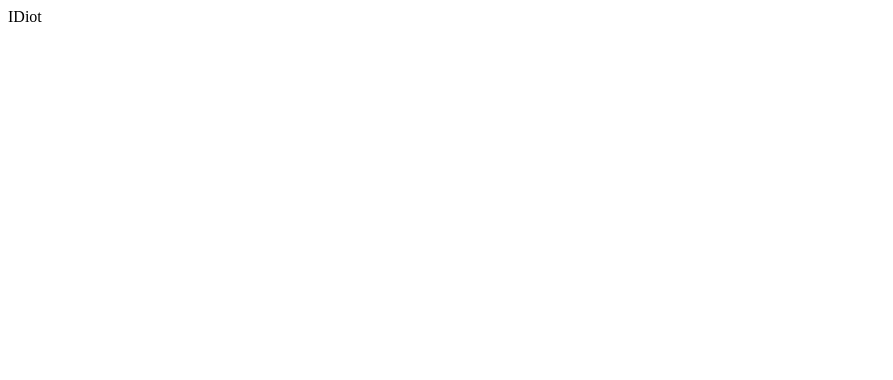
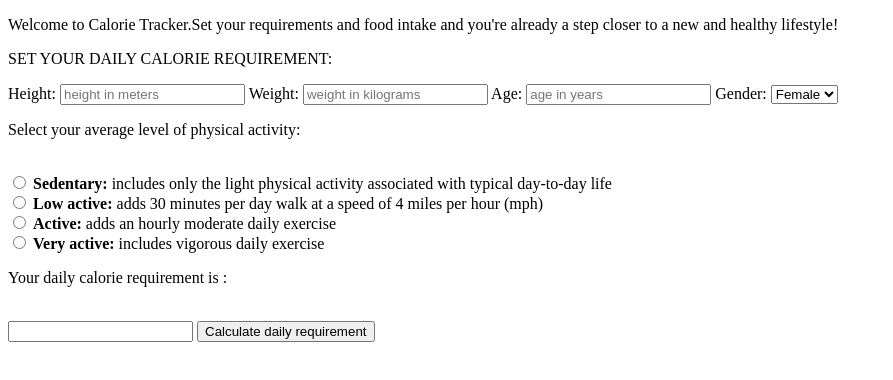
Before and after one commit to anushrisuresh/calTracker, a plain HTML site: page index.html in a window 1280 px wide. Shown: the whole page, without its empty margins (0-893 px from the left). Drawn offline with Linux system fonts and the light colour scheme.

Commit message:
one more

```diff
--- a/index.html
+++ b/index.html
@@ -55,7 +55,7 @@
 			 <br>
 				<input type ="number" id = "result" name="result" step="0.001" >
 
-				<script src="dumb.js" defer></script>
+				<script src="calTracker.js" defer></script>
 
 				<button onclick="calculateDailyRequirement()" value="Calculate daily requirement" >Calculate daily requirement</button>
 
```
